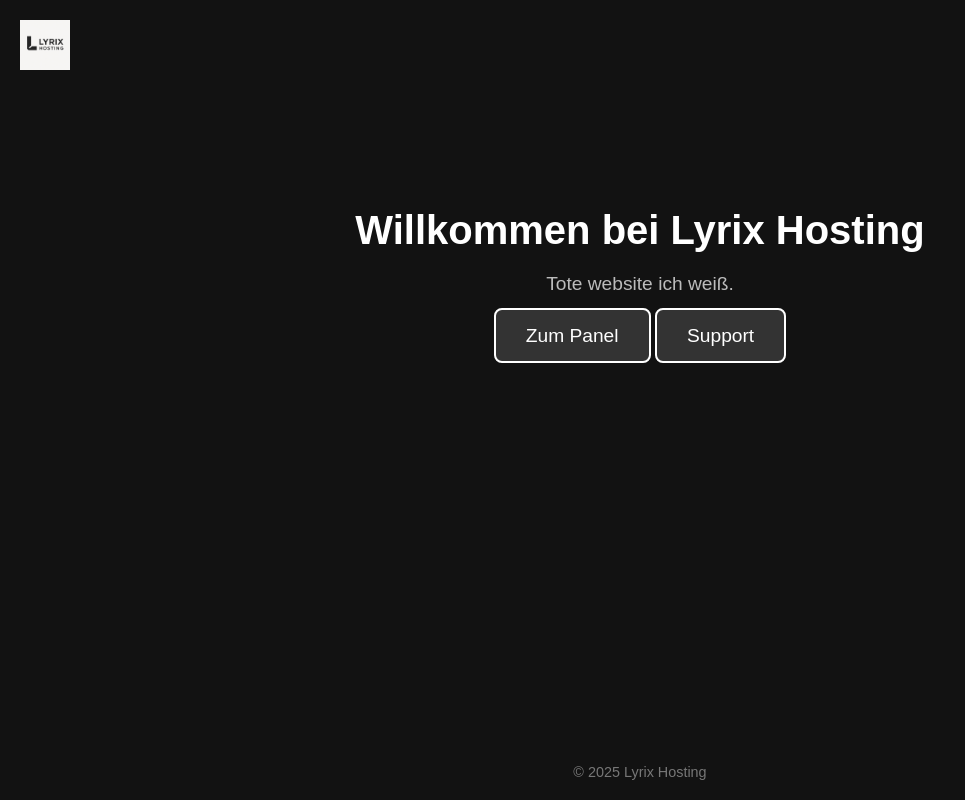
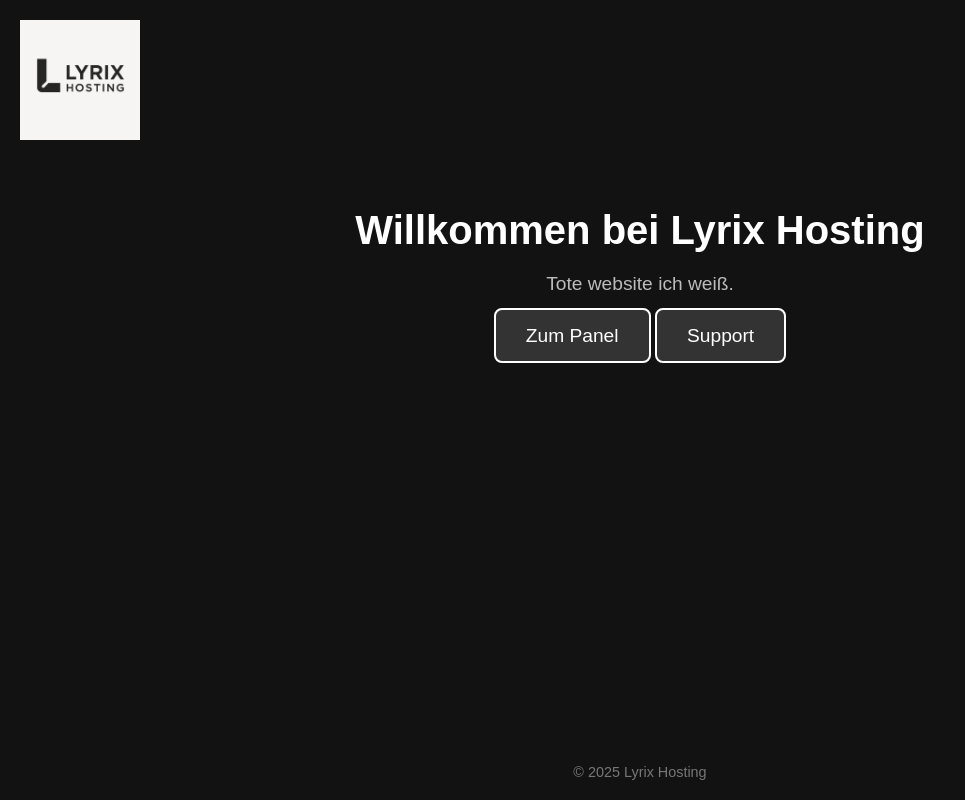
Before and after one commit to Namelessdudee/lyrix, a plain HTML site: page index.html in a window 1280 px wide. Shown: the whole page, without its empty margins (0-965 px from the left). Drawn offline with Linux system fonts and the light colour scheme.

Commit message:
Update index.html

```diff
--- a/index.html
+++ b/index.html
@@ -27,7 +27,7 @@
         }
 
         .logo-container img {
-            height: 50px;
+            height: 120px; /* Größeres Logo */
             width: auto;
         }
 
```
